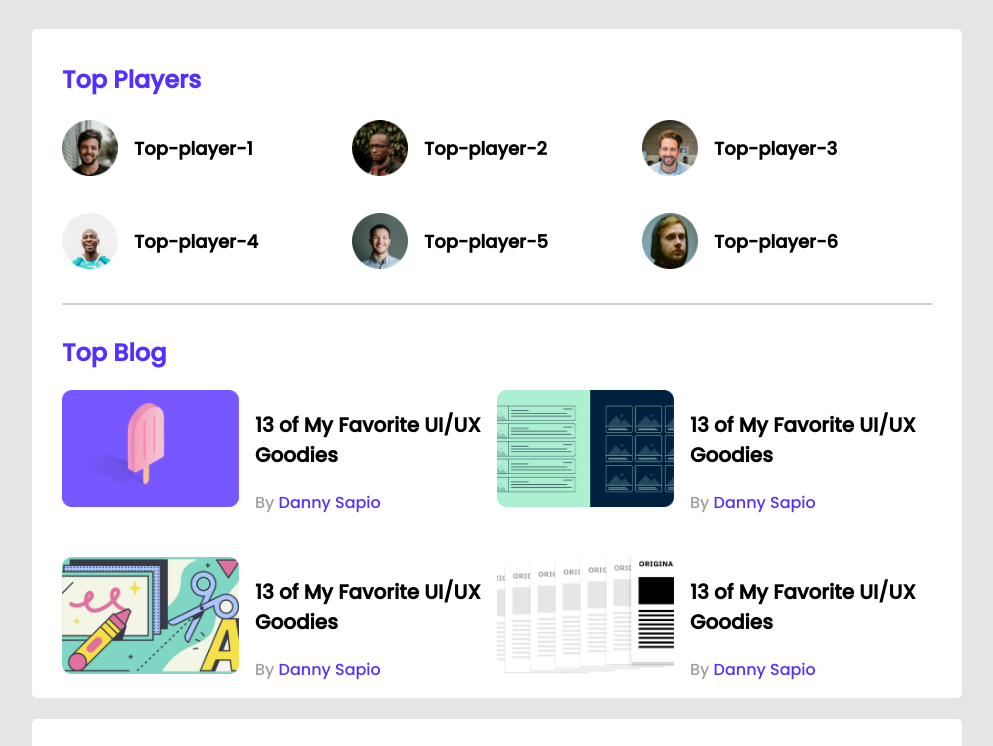
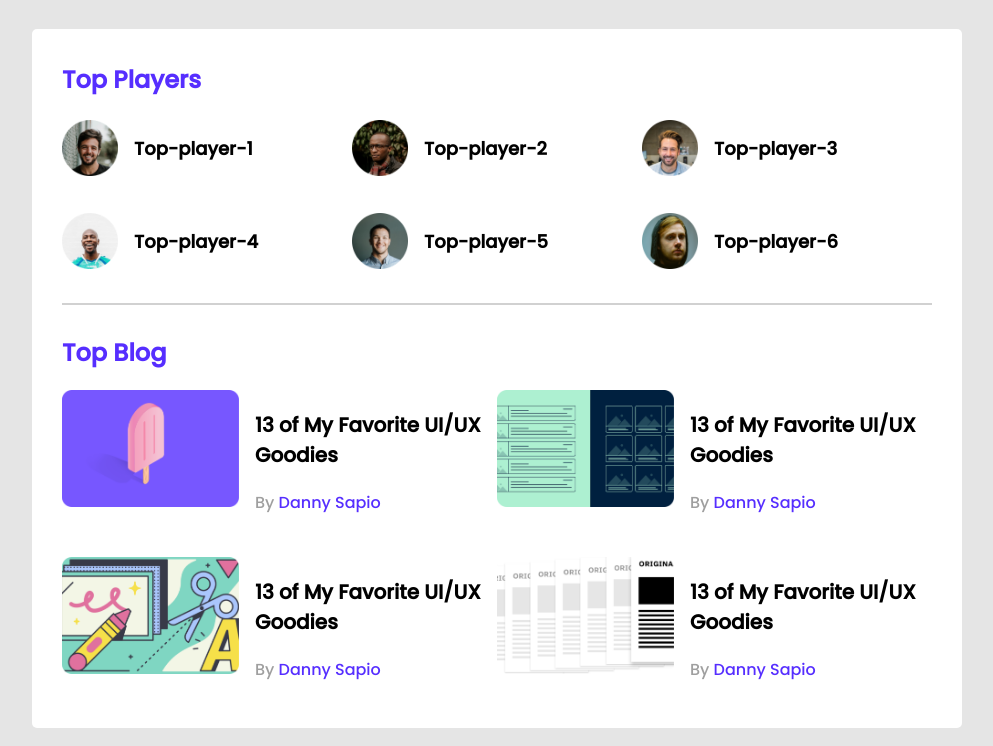
Before and after one commit to shaiful0/leader-board-css3, a plain HTML site: page index.html in a window 1280 px wide. Shown: the top 746 px of the page, without its empty margins (143-1136 px from the left). Drawn offline with Linux system fonts and the light colour scheme.

Commit message:
change height

```diff
--- a/style/style.css
+++ b/style/style.css
@@ -14,7 +14,6 @@ main{
 .container{
   background-color:#FFFFFF;
   width: 870px;
-  height: 609px;
   padding: 30px;
   border-radius: 5px;
   margin-top: 21px;
```
